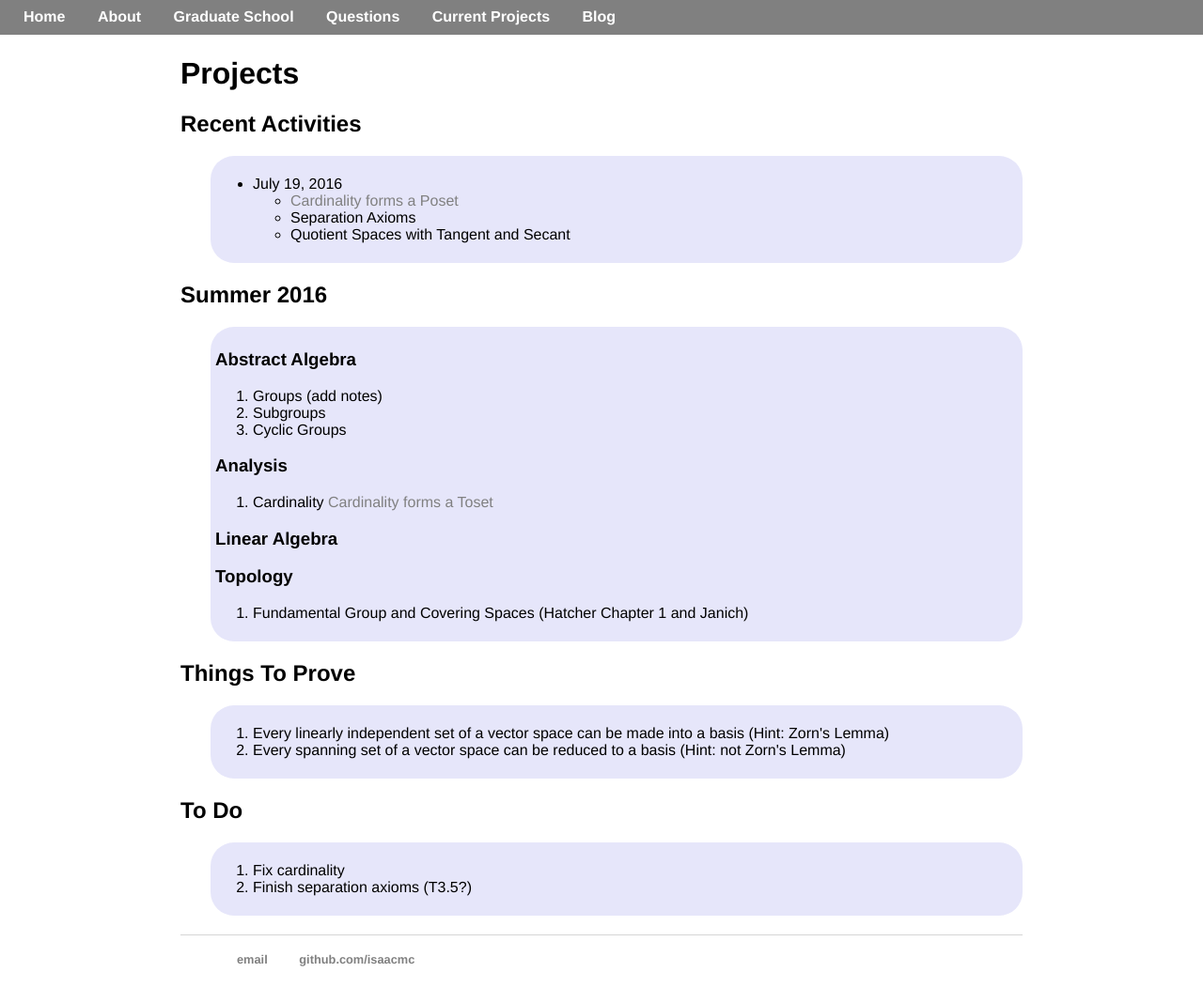
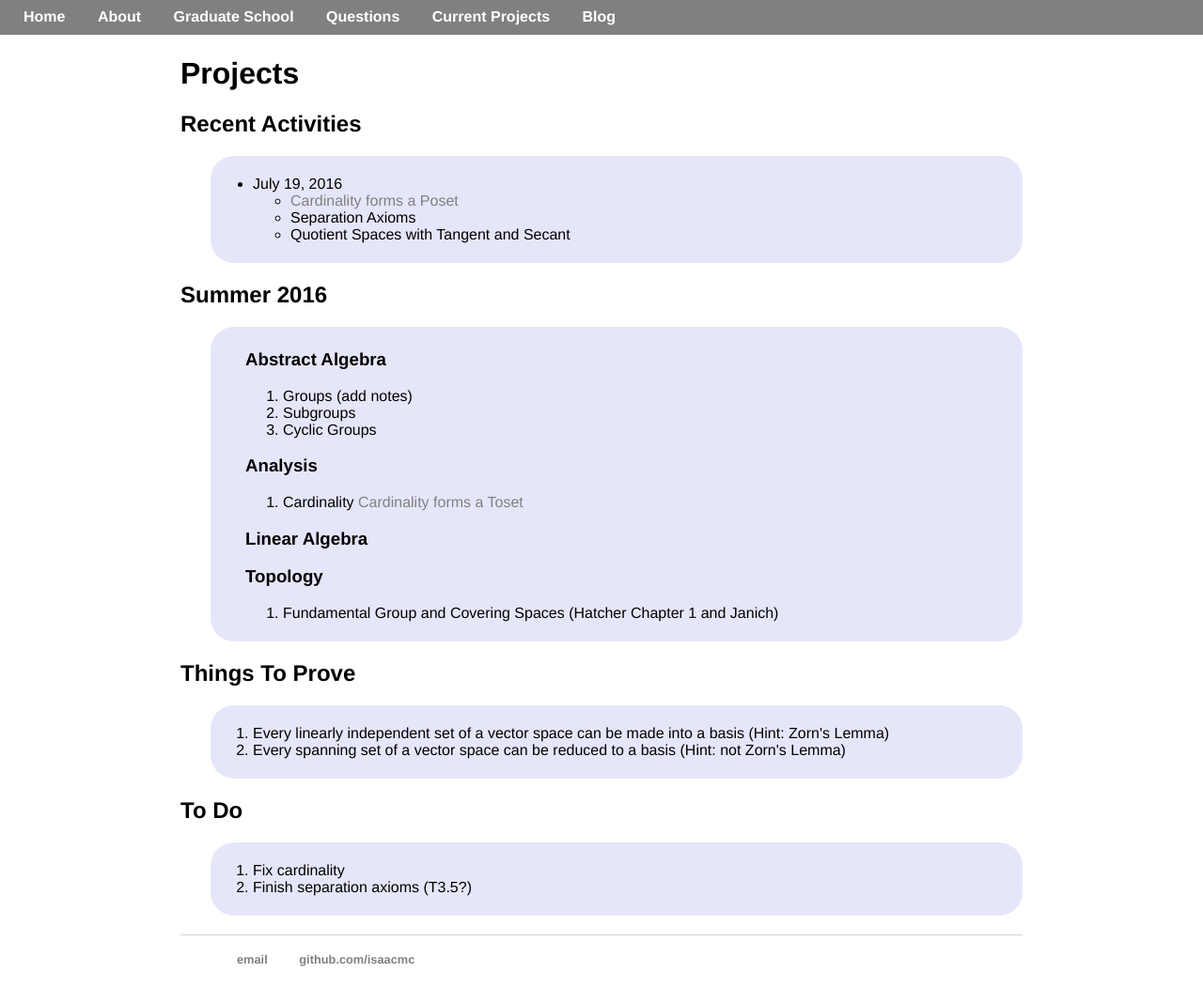
Before and after one commit to isundberg/isaacmc.github.io, a Jekyll site: the page built from projects/index.html, in a window 1280 px wide and 1106 px high. Shown: the top 1068 px of the window at 94% size. Built offline with Jekyll 4.4.1, drawn with Linux system fonts in a browser that asks for light colours.

Commit message:
Update index.html

```diff
--- a/projects/index.html
+++ b/projects/index.html
@@ -19,6 +19,7 @@ title: Projects
 
 	<h2 id="project-title">Summer 2016</h2>
 	<div id="project">
+		<div id="project-content">
 		<h3>Abstract Algebra</h3>
 			<ol>
 			<li>Groups (add notes)</li>
@@ -36,6 +37,7 @@ title: Projects
 			<ol>
 			<li>Fundamental Group and Covering Spaces (Hatcher Chapter 1 and Janich)</li>
 			</ol>
+		</div>
 	</div>
 
 	<h2 id="project-title">Things To Prove</h2>
```
